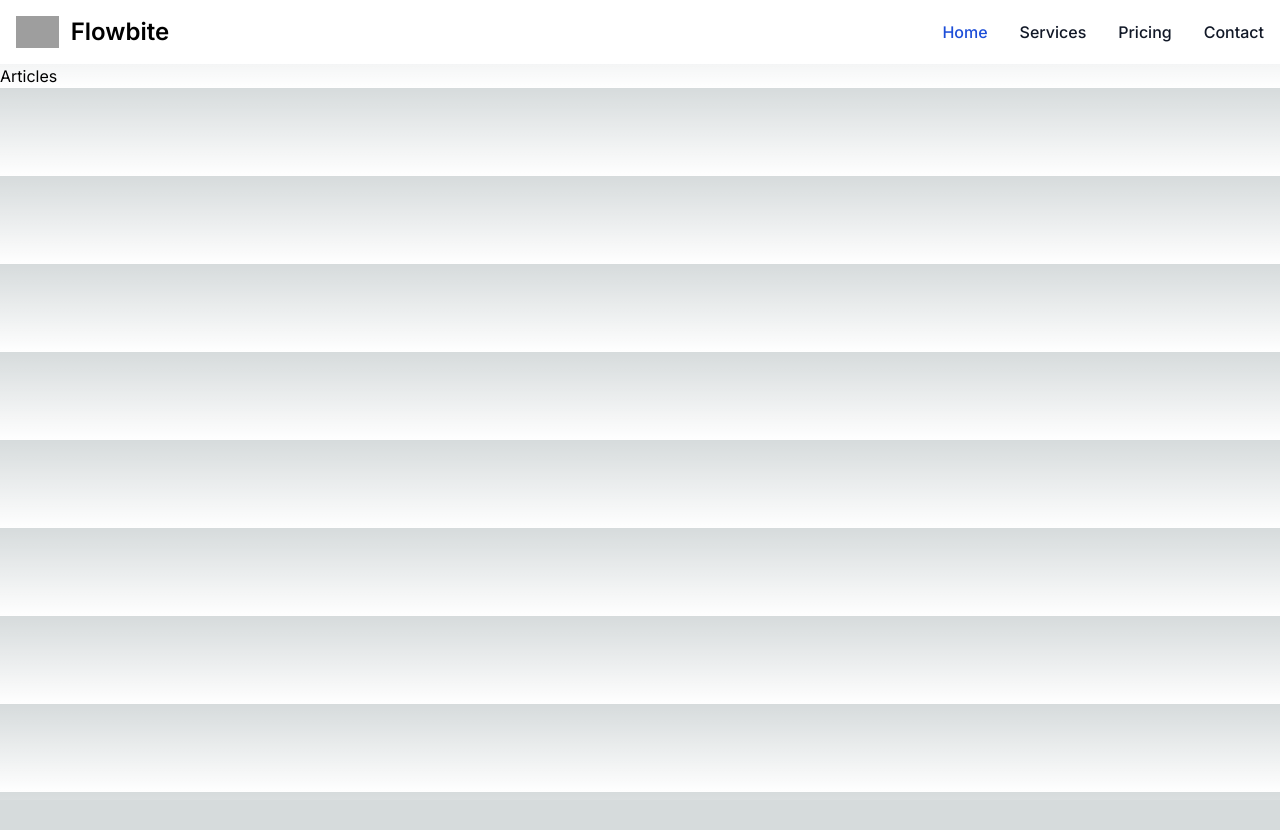
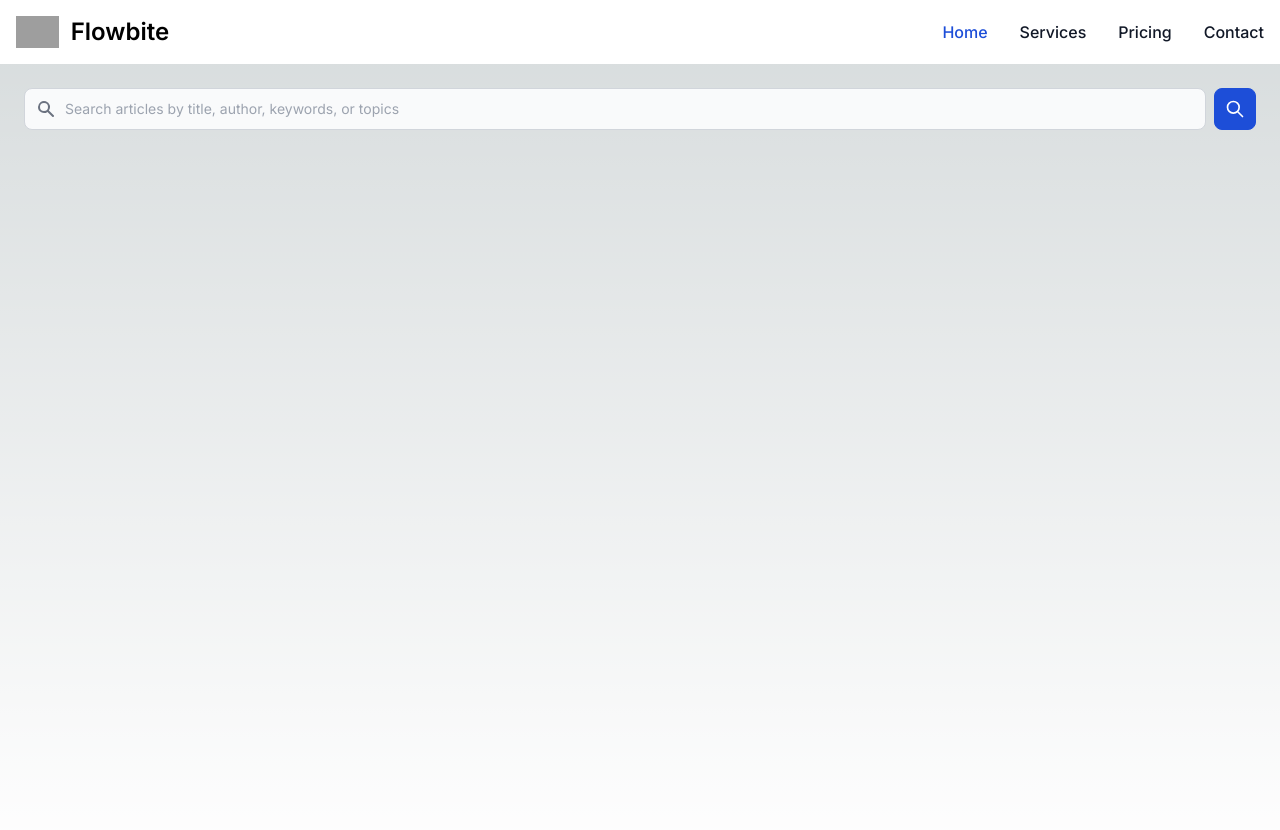
Before and after one commit to anle9650/literature-snap, a Next.js app: page /articles in a window 1280 px wide. Shown: the top 830 px of the page. Before the commit the page ends 800 px from the top, so only its background shows below. Built offline with nearby package versions, Linux system fonts and the light colour scheme; grey boxes are pictures that could not be loaded.

Commit message:
create articles page

```diff
--- a/app/articles/page.tsx
+++ b/app/articles/page.tsx
@@ -2,14 +2,9 @@
 
 import { useEffect, useState } from "react";
 import { useSearchParams } from "next/navigation";
-
-type Article = {
-  id: string;
-  date: Date;
-  title: string;
-  abstract: string;
-  passages: [];
-};
+import Article from "@/types/article";
+import ArticleList from "@/components/ArticleList";
+import ArticleSearchBar from "@/components/ArticleSearchBar";
 
 const Articles = () => {
   const searchParams = useSearchParams();
@@ -90,7 +85,12 @@ const Articles = () => {
     fetchArticles();
   }, [articleIds]);
 
-  return <div>Articles</div>;
+  return (
+    <section>
+        <ArticleSearchBar />
+        <ArticleList articles={articles} />
+    </section>
+  );
 };
 
 export default Articles;
--- a/app/layout.tsx
+++ b/app/layout.tsx
@@ -17,7 +17,9 @@ export default function RootLayout({
     <html lang="en">
       <body className={inter.className}>
         <NavBar />
-        {children}
+        <main className="flex min-h-screen flex-col justify-between p-6">
+          {children}
+        </main>
       </body>
     </html>
   );
--- a/app/page.tsx
+++ b/app/page.tsx
@@ -1,18 +1,9 @@
-"use client";
-
-import SearchBar from "@/components/SearchBar";
-import { useRouter } from "next/navigation";
+import ArticleSearchBar from "@/components/ArticleSearchBar";
 
 export default function Home() {
-  const router = useRouter();
-
-  const handleSearch = (searchTerm: string) => {
-    router.push(`/articles?term=${searchTerm.trim()}`);
-  };
-
   return (
-    <main className="flex min-h-screen flex-col justify-between p-24">
-      <SearchBar handleSearch={handleSearch} />
-    </main>
+    <section className="p-12">
+      <ArticleSearchBar />
+    </section>
   );
 }
--- /dev/null
+++ b/components/ArticleList.tsx
@@ -0,0 +1,24 @@
+import Article from "@/types/article";
+
+type Props = {
+  articles: Article[];
+};
+
+const ArticleList = ({ articles }: Props) => {
+  return (
+    <>
+      <dl className="max-w-xl text-gray-900 divide-y divide-gray-200 dark:text-white dark:divide-gray-700 mt-3">
+        {articles.map((article) => (
+          <div className="flex flex-col py-3">
+            <dt className="text-lg mb-1">{article.title}</dt>
+            <dd className="text-gray-500 md:text-lg dark:text-gray-400">
+              {article.abstract}
+            </dd>
+          </div>
+        ))}
+      </dl>
+    </>
+  );
+};
+
+export default ArticleList;
--- a/components/SearchBar.tsx
+++ b/components/ArticleSearchBar.tsx
@@ -1,13 +1,16 @@
 "use client";
 
 import { useState } from "react";
+import { useRouter } from "next/navigation";
 
-type Props = {
-  handleSearch: (searchTerm: string) => void;
-};
+const ArticleSearchBar = () => {
+  const router = useRouter();
+  const [searchTerm, setSearchTerm] = useState<string>("");
 
-const SearchBar = ({ handleSearch }: Props) => {
-  const [searchTerm, setSearchTerm] = useState<string>("");
+  const handleSearch = () => {
+    router.push(`/articles?term=${searchTerm.trim()}`);
+  };
+
 
   return (
     <div className="flex items-center">
@@ -43,7 +46,7 @@ const SearchBar = ({ handleSearch }: Props) => {
       <button
         type="button"
         className="p-2.5 ml-2 text-sm font-medium text-white bg-blue-700 rounded-lg border border-blue-700 hover:bg-blue-800 focus:ring-4 focus:outline-none focus:ring-blue-300 dark:bg-blue-600 dark:hover:bg-blue-700 dark:focus:ring-blue-800"
-        onClick={() => handleSearch(searchTerm)}
+        onClick={handleSearch}
       >
         <svg
           className="w-5 h-5"
@@ -65,4 +68,4 @@ const SearchBar = ({ handleSearch }: Props) => {
   );
 };
 
-export default SearchBar;
+export default ArticleSearchBar;
--- /dev/null
+++ b/types/article.ts
@@ -0,0 +1,9 @@
+type Article = {
+    id: string;
+    date: Date;
+    title: string;
+    abstract: string;
+    passages: [];
+};
+
+export default Article;
```
